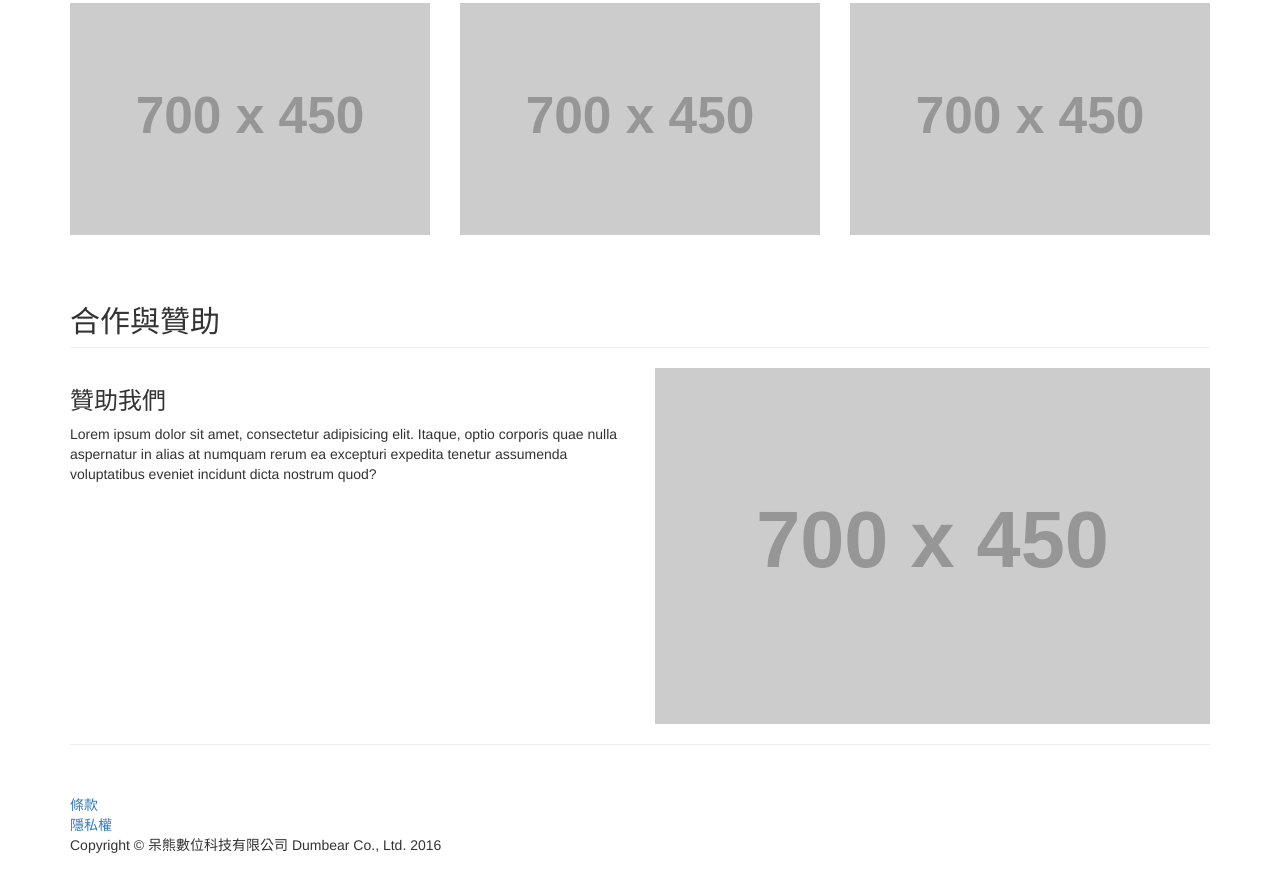
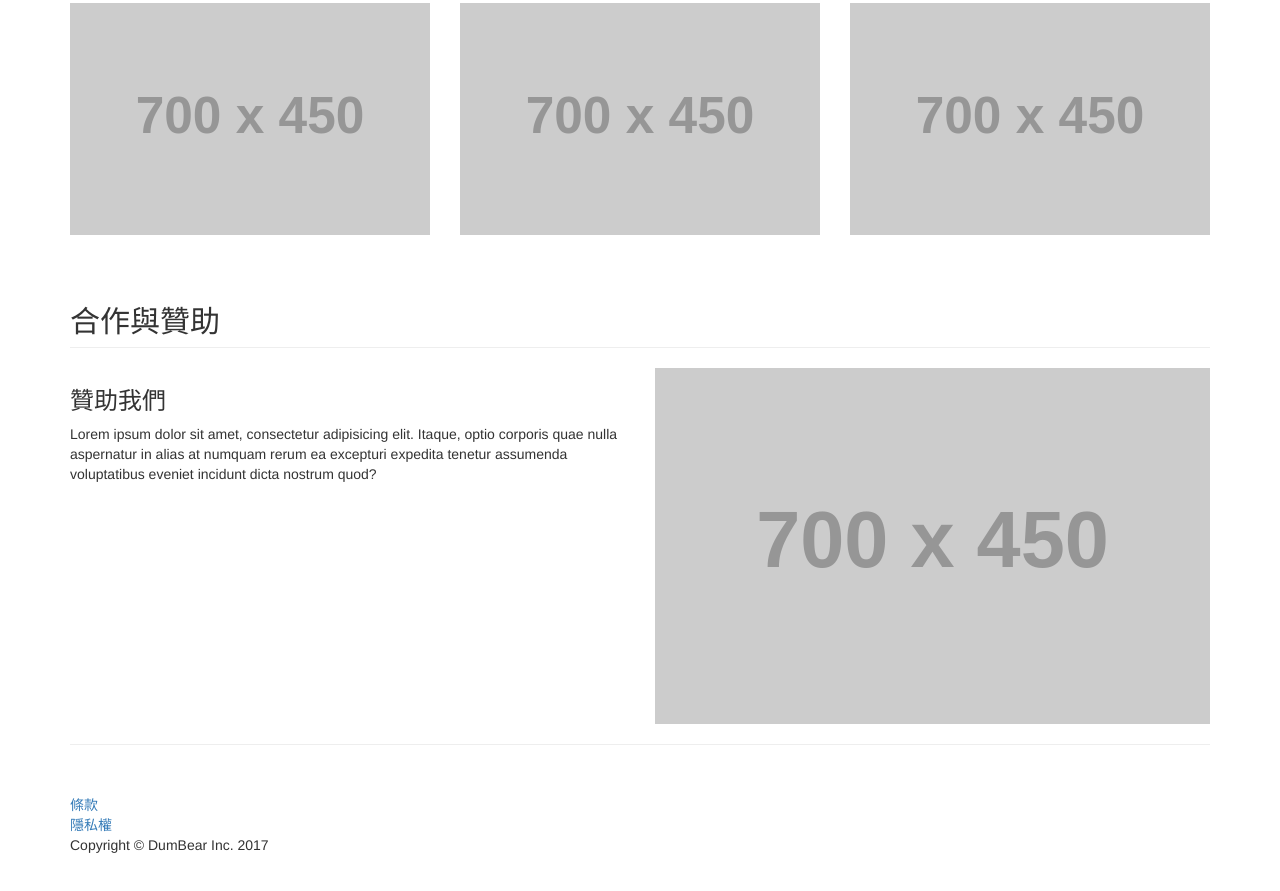
Before and after one commit to DumBearTech/www.dumbeartech.com, a plain HTML site: page index.html in a window 1280 px wide. Shown: the part 1485-2376 px from the top of the page. Drawn offline with Linux system fonts and the light colour scheme; placeholder pictures from the web are drawn by us.

Commit message:
Update index.html

```diff
--- a/index.html
+++ b/index.html
@@ -321,7 +321,7 @@
                 <div class="col-lg-12">
                     <a href="https://www.dbgamestudio.com/policies/terms/">條款</a><br>
                     <a href="https://www.dbgamestudio.com/policies/privacy/">隱私權</a>
-                    <p>Copyright &copy; 呆熊數位科技有限公司 Dumbear Co., Ltd. 2016</p>
+                    <p>Copyright &copy; DumBear Inc. 2017</p>
                 </div>
             </div>
         </footer>
```
